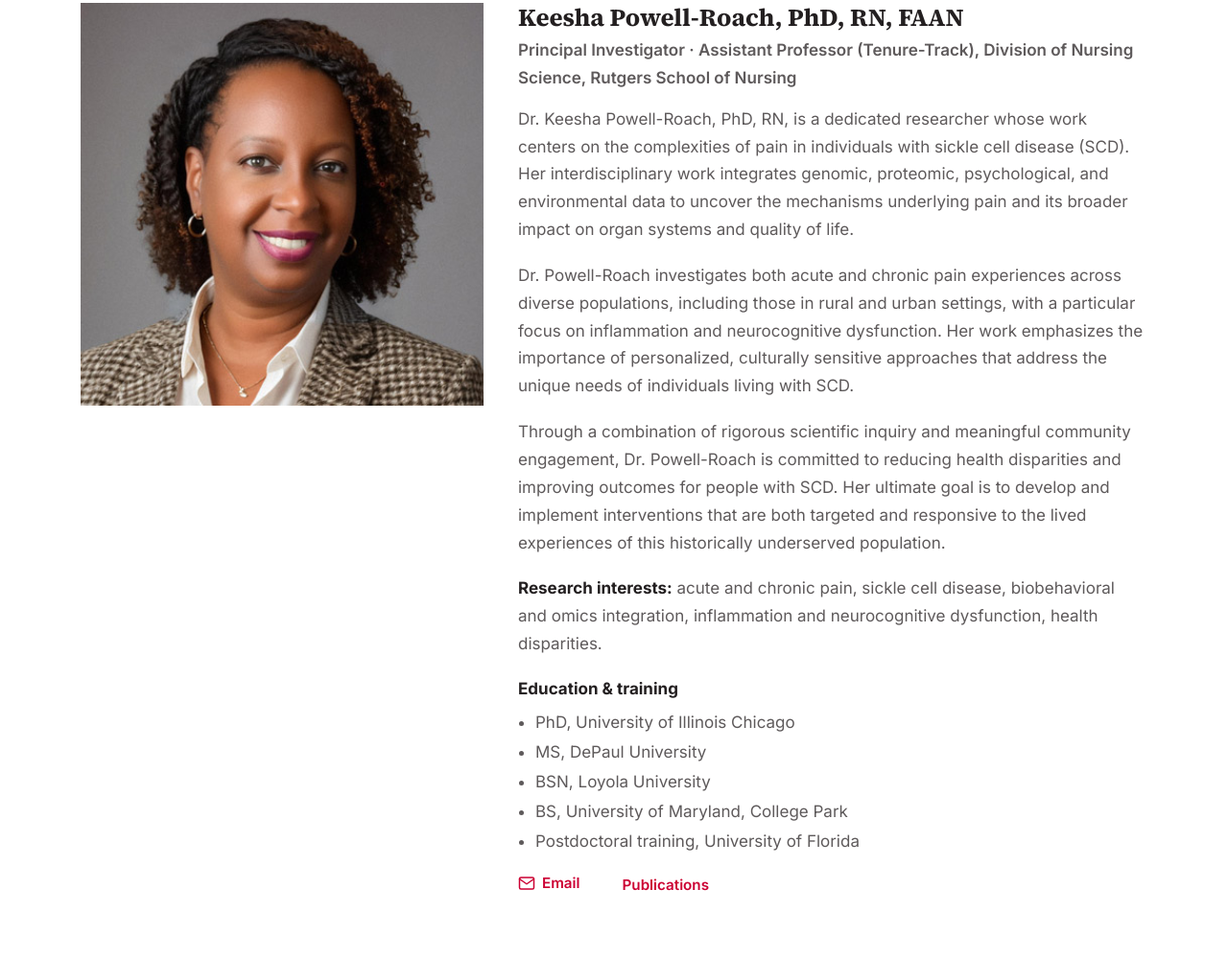
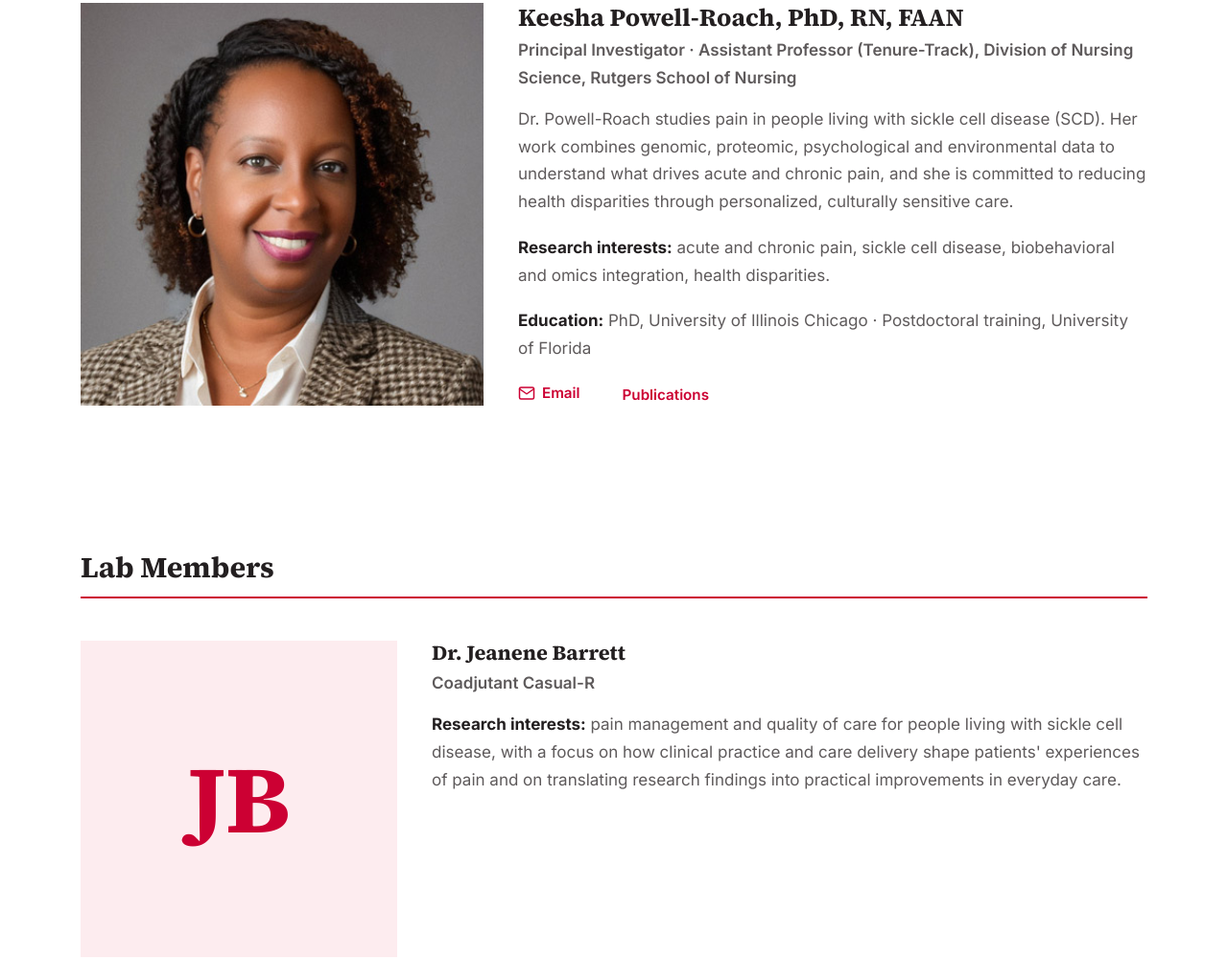
Before and after one commit to LokeshTaduri1/roach-lab-website, a plain HTML site: page team.html in a window 1280 px wide. Shown: the part 857-1858 px from the top of the page at 96% size. Drawn offline with Linux system fonts and the light colour scheme.

Commit message:
Shorten Dr. Powell-Roach's bio; remove bio text from home page card
Co-Authored-By: Claude Opus 5.5 <noreply@anthropic.com>

```diff
--- a/css/styles.css
+++ b/css/styles.css
@@ -517,9 +517,6 @@ ul { padding-left: 1.2em; }
 .person-role { color: var(--scarlet); font-weight: 600; margin-bottom: 14px; }
 .person-body p { color: var(--muted); }
 .person-body p strong { color: var(--ink); }
-.person-edu-title { margin: 0 0 6px; }
-.person-edu { margin: 0 0 4px; padding-left: 18px; color: var(--muted); }
-.person-edu li { margin-bottom: 2px; }
 .person-links { list-style: none; padding: 0; margin: 16px 0 0; display: flex; flex-wrap: wrap; gap: 8px 22px; }
 .person-links a { display: inline-flex; align-items: center; gap: 7px; font-weight: 600; font-size: .95rem; color: var(--scarlet); }
 .person-links a:hover { color: var(--scarlet-dark); text-decoration: underline; }
--- a/team.html
+++ b/team.html
@@ -140,18 +140,9 @@
             <h3>Keesha Powell-Roach, PhD, RN, FAAN</h3>
             <p class="person-role">Principal Investigator · Assistant Professor (Tenure-Track), Division of Nursing Science, Rutgers School of Nursing</p>
             <!-- Bio source: Rutgers School of Nursing faculty profile -->
-            <p>Dr. Keesha Powell-Roach, PhD, RN, is a dedicated researcher whose work centers on the complexities of pain in individuals with sickle cell disease (SCD). Her interdisciplinary work integrates genomic, proteomic, psychological, and environmental data to uncover the mechanisms underlying pain and its broader impact on organ systems and quality of life.</p>
-            <p>Dr. Powell-Roach investigates both acute and chronic pain experiences across diverse populations, including those in rural and urban settings, with a particular focus on inflammation and neurocognitive dysfunction. Her work emphasizes the importance of personalized, culturally sensitive approaches that address the unique needs of individuals living with SCD.</p>
-            <p>Through a combination of rigorous scientific inquiry and meaningful community engagement, Dr. Powell-Roach is committed to reducing health disparities and improving outcomes for people with SCD. Her ultimate goal is to develop and implement interventions that are both targeted and responsive to the lived experiences of this historically underserved population.</p>
-            <p><strong>Research interests:</strong> acute and chronic pain, sickle cell disease, biobehavioral and omics integration, inflammation and neurocognitive dysfunction, health disparities.</p>
-            <p class="person-edu-title"><strong>Education &amp; training</strong></p>
-            <ul class="person-edu">
-              <li>PhD, University of Illinois Chicago</li>
-              <li>MS, DePaul University</li>
-              <li>BSN, Loyola University</li>
-              <li>BS, University of Maryland, College Park</li>
-              <li>Postdoctoral training, University of Florida</li>
-            </ul>
+            <p>Dr. Powell-Roach studies pain in people living with sickle cell disease (SCD). Her work combines genomic, proteomic, psychological and environmental data to understand what drives acute and chronic pain, and she is committed to reducing health disparities through personalized, culturally sensitive care.</p>
+            <p><strong>Research interests:</strong> acute and chronic pain, sickle cell disease, biobehavioral and omics integration, health disparities.</p>
+            <p><strong>Education:</strong> PhD, University of Illinois Chicago · Postdoctoral training, University of Florida</p>
             <ul class="person-links">
               <li><a href="mailto:powell-roach_lab@sn.rutgers.edu" aria-label="Email Dr. Keesha Powell-Roach"><svg viewBox="0 0 24 24" fill="none" stroke="currentColor" stroke-width="2" stroke-linecap="round" stroke-linejoin="round" aria-hidden="true"><rect x="2" y="4" width="20" height="16" rx="2"/><path d="M22 6l-10 7L2 6"/></svg>Email</a></li>
               <li><a href="#" target="_blank" rel="noopener" aria-label="Dr. Keesha Powell-Roach on LinkedIn"><svg viewBox="0 0 24 24" fill="currentColor" aria-hidden="true"><path d="M20.45 20.45h-3.56v-5.57c0-1.33-.02-3.04-1.85-3.04-1.85 0-2.14 1.45-2.14 2.94v5.67H9.35V9h3.41v1.56h.05c.48-.9 1.64-1.85 3.37-1.85 3.6 0 4.27 2.37 4.27 5.46v6.28zM5.34 7.43a2.06 2.06 0 1 1 0-4.13 2.06 2.06 0 0 1 0 4.13zM7.12 20.45H3.56V9h3.56v11.45zM22.22 0H1.77C.79 0 0 .77 0 1.73v20.54C0 23.23.79 24 1.77 24h20.45c.98 0 1.78-.77 1.78-1.73V1.73C24 .77 23.2 0 22.22 0z"/></svg>LinkedIn</a></li>
```
Also changed, not shown: index.html (+0 -1 lines).
